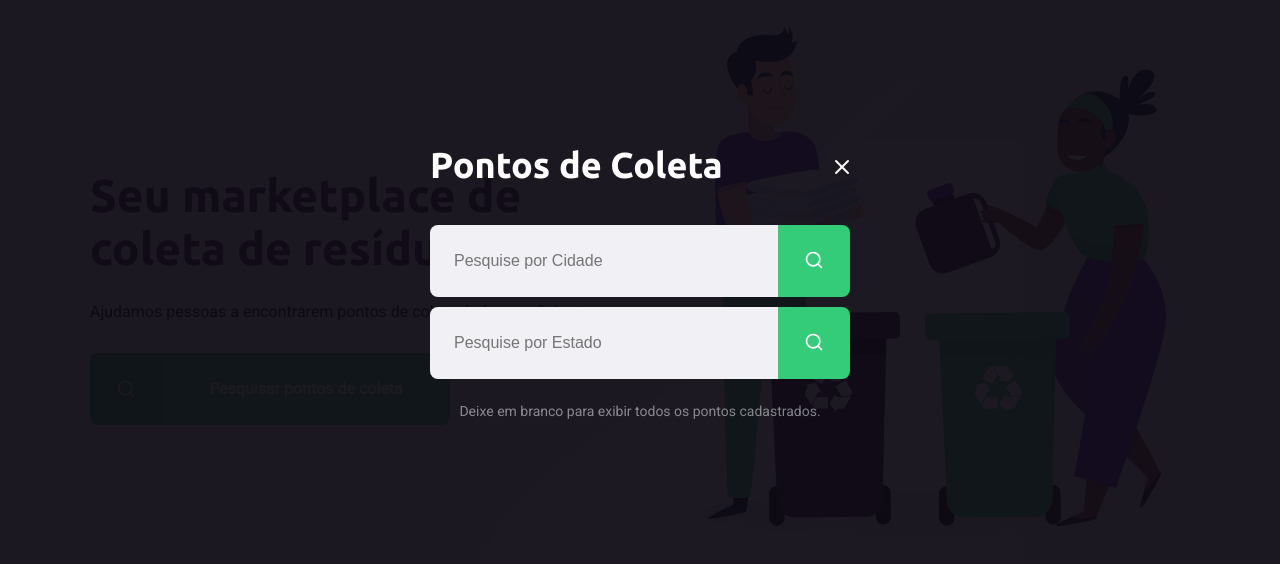
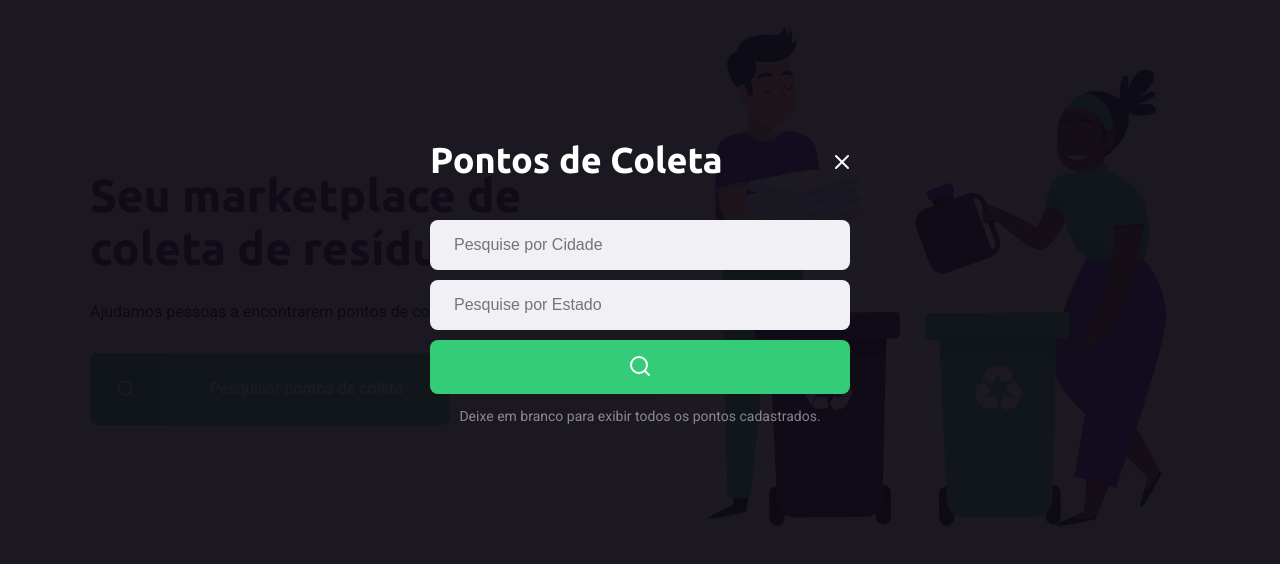
Before and after one commit to FoxCombo/NLW-1, a website: page src/views/index.html in a window 1280 px wide. Both pictures are taken after a click on the link "Pesquisar pontos de coleta". Shown: the part 114-678 px from the top of the page. Drawn offline with nearby package versions, Linux system fonts and the light colour scheme; files that its build step writes are made by us from their sources.

Commit message:
UX: Otimização do botão de busca

```diff
--- a/public/styles/modal.css
+++ b/public/styles/modal.css
@@ -46,7 +46,7 @@
     font-size: 14px;
     line-height: 16px;
     display: block;
-    margin-top: 14px;
+    margin-top: 10px;
     text-align: center;
 }
 
@@ -57,7 +57,7 @@
 #modal form input {
     flex: 1;
     background-color: #F0F0F5;
-    border-radius: 8px 0 0 8px;
+    border-radius: 8px;
     border: 0;
     padding: 16px 24px;
     font-size: 16px;
@@ -66,12 +66,17 @@
 }
 
 #modal form button {
-    width: 72px;
-    height: 72px;
+    width: 100%;
+    height: 54px;
     background-color: var(--primary-color);
     border: 0;
-    border-radius: 0 8px 8px 0;
-    margin-bottom: 10px;
+    border-radius: 8px;
+    margin-bottom: 4px;
+}
+
+#modal form button img {
+    height: 24px;
+    width: 24px;
 }
 
 #modal form button:hover {
--- a/src/views/partials/modal.html
+++ b/src/views/partials/modal.html
@@ -7,13 +7,12 @@
         <form action="/search" autocomplete="off">
             <div class="search field">
                 <input placeholder="Pesquise por Cidade" type="text" name="search">
-                <button>
-                    <img src="/assets/icones/search.svg" alt="Buscar">
-                </button>
             </div>
 
             <div class="search field">
                 <input placeholder="Pesquise por Estado" type="text" name="search2">
+            </div>
+            <div class="btnSubmit">
                 <button>
                     <img src="/assets/icones/search.svg" alt="Buscar">
                 </button>
```
